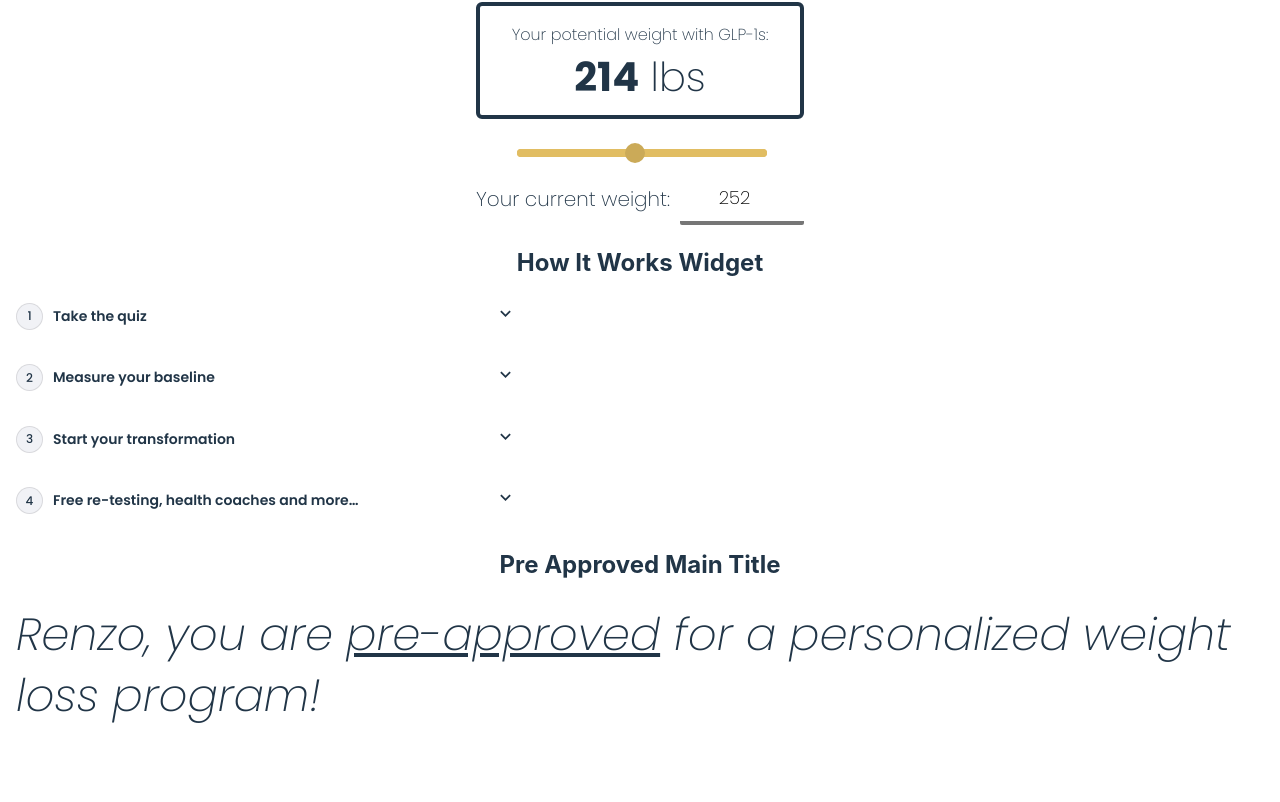
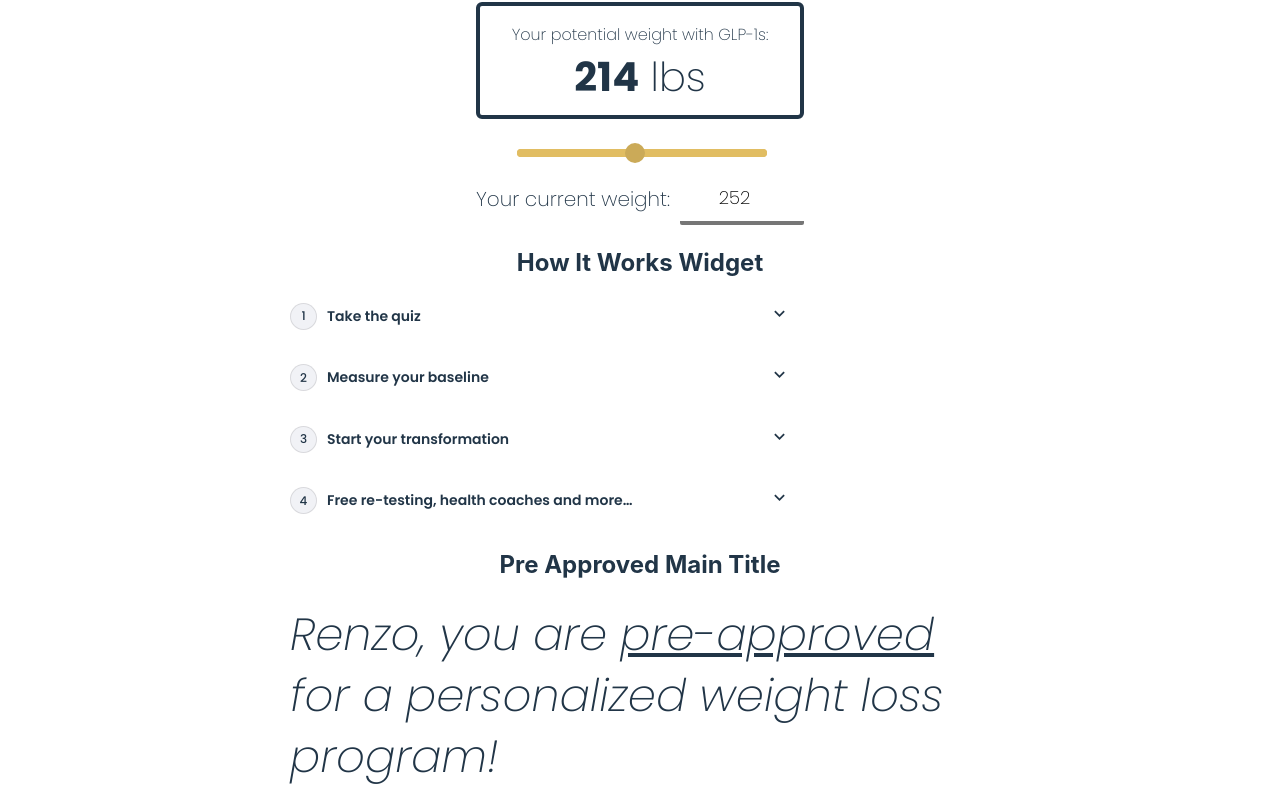
Before and after one commit to renzo-ennu-co/loose-widgets, a React (Vite) app: page / in a window 1280 px wide. Shown: the part 345-1147 px from the top of the page. Before the commit the page ends 1086 px from the top, so only its background shows below. Built offline with nearby package versions, Linux system fonts and the light colour scheme.

Commit message:
transfer provisional logic to the official component

```diff
--- a/src/widgets/PreApprovedMainTitle/index.tsx
+++ b/src/widgets/PreApprovedMainTitle/index.tsx
@@ -1,5 +1,5 @@
-import MyComponentWithDynamicScale from "./MyComponentWithDynamicScale";
-import { H1, TextSpan, UnderlinedTextSpan } from "./styles";
+import { useEffect, useState } from "react";
+import { Container, H1, TextSpan, UnderlinedTextSpan } from "./styles";
 
 const getTitle = (name: string | undefined) => {
   return name ? <>{name}, you are <UnderlinedTextSpan>pre-approved</UnderlinedTextSpan> for a personalized weight loss program!</> :
@@ -7,18 +7,64 @@ const getTitle = (name: string | undefined) => {
 }
 
 interface Props {
-  name?: string
+  name?: string,
+  widthForDesktop: number, //expressed in px
+  widthForMobile: number, //expressed in px
+  fontAdjustment: number
 }
 
-const PreApprovedMainTitle = ({ name }: Props) => {
+const PreApprovedMainTitle = ({ name, widthForDesktop, widthForMobile, fontAdjustment }: Props) => {
   const title = getTitle(name);
+  const [screenWidth, setScreenWidth] = useState(0);
+  const [scale, setScale] = useState(0);
+
+  useEffect(() => {
+    const updateScale = () => {
+      const computedWidth = window.outerWidth;
+      //const scale = Math.min(1, width / 1200); // Dynamic scale calculation
+      //console.log(computedWidth);
+      let computedScale: number;
+      if (computedWidth >= 601 && computedWidth <= 1200) {
+        // Scale from 1 to 0.5 as the width goes from 1200 to 601
+        computedScale = computedWidth / 1200; // Linear scaling down
+      } else if (computedWidth > 416 && computedWidth < 601) {
+        // Scale is 1.25 when width is between 600 and 416
+        computedScale = 1.25;
+      } else if (computedWidth >= 0 && computedWidth <= 415) {
+        // Scale from 1.25 to 0 as the width goes from 415 to 0
+        computedScale = (0.003125 * computedWidth) - 0.05; // Linear scaling down to 0
+      } else {
+        // For widths above 1200px, you can define a default behavior
+        computedScale = 1; // Keeps scale at 1 for width above 1200
+      }
+
+      setScreenWidth(computedWidth);
+      setScale(computedScale);
+
+      //document.documentElement.style.setProperty('--scale', computedScale+'');
+    };
+
+    // Update scale on page load and window resize
+    window.addEventListener('resize', updateScale);
+    updateScale(); // Initialize on load
+
+    return () => {
+      window.removeEventListener('resize', updateScale);
+    };
+  }, []);
 
   return (
-    <MyComponentWithDynamicScale>
+    <Container
+      $screenWidth={screenWidth}
+      $scale={scale}
+      $widthForDesktop={widthForDesktop}
+      $widthForMobile={widthForMobile}
+      $fontAdjustment={fontAdjustment}
+    >
       <H1>
         <TextSpan>{title}</TextSpan>
       </H1>
-    </MyComponentWithDynamicScale>
+    </Container>
   )
 }
 
```
